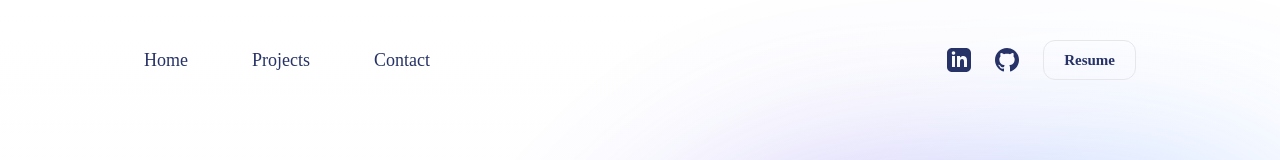
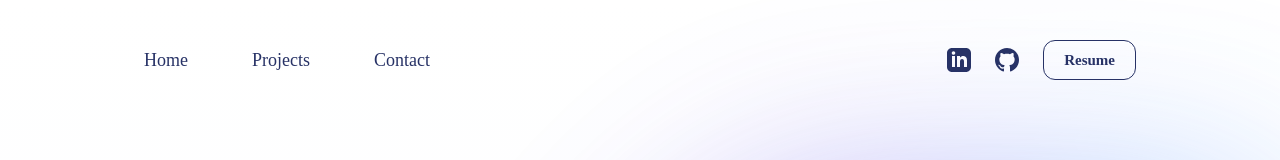
Before and after one commit to aydenwyer/personal-portfolio, a Vue app: page / in a window 1280 px wide. Shown: the top 160 px of the page. Built offline with nearby package versions, Linux system fonts and the light colour scheme.

Commit message:
Update ButtonResume.vue

```diff
--- a/src/components/ButtonResume.vue
+++ b/src/components/ButtonResume.vue
@@ -1,5 +1,5 @@
 <template>
-    <a :class="`text-${textColor} border-${outlineColor}`" class="border rounded-xl font-semibold py-2 px-5 text-button transition duration-300 ease-in-out" href="../aydenwyer_resume.pdf" download="AydenWyer_Resume">Resume</a>
+    <a :class="`text-${textColor} border-${outlineColor}`" class="border border-primary rounded-xl font-semibold py-2 px-5 text-button transition duration-300 ease-in-out" href="../aydenwyer_resume.pdf" download="AydenWyer_Resume">Resume</a>
 </template>
 
 <script>
```
